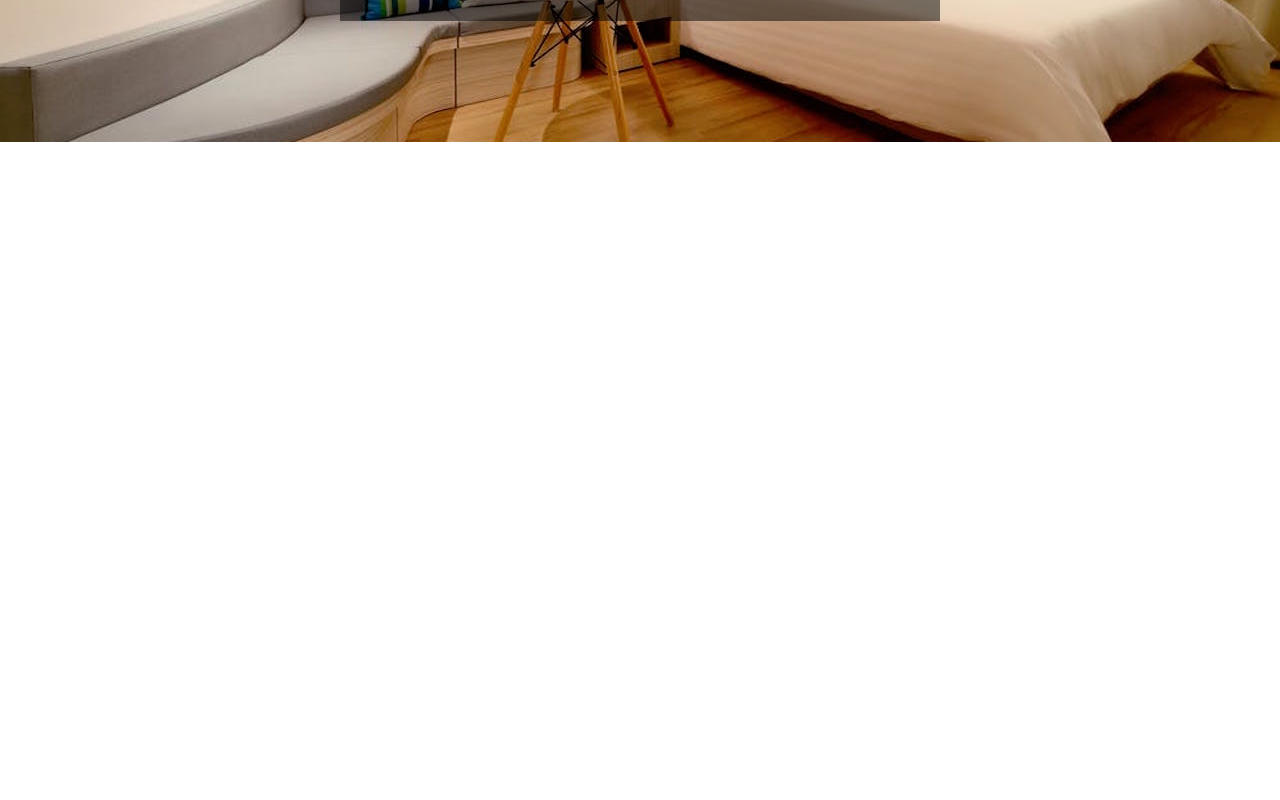
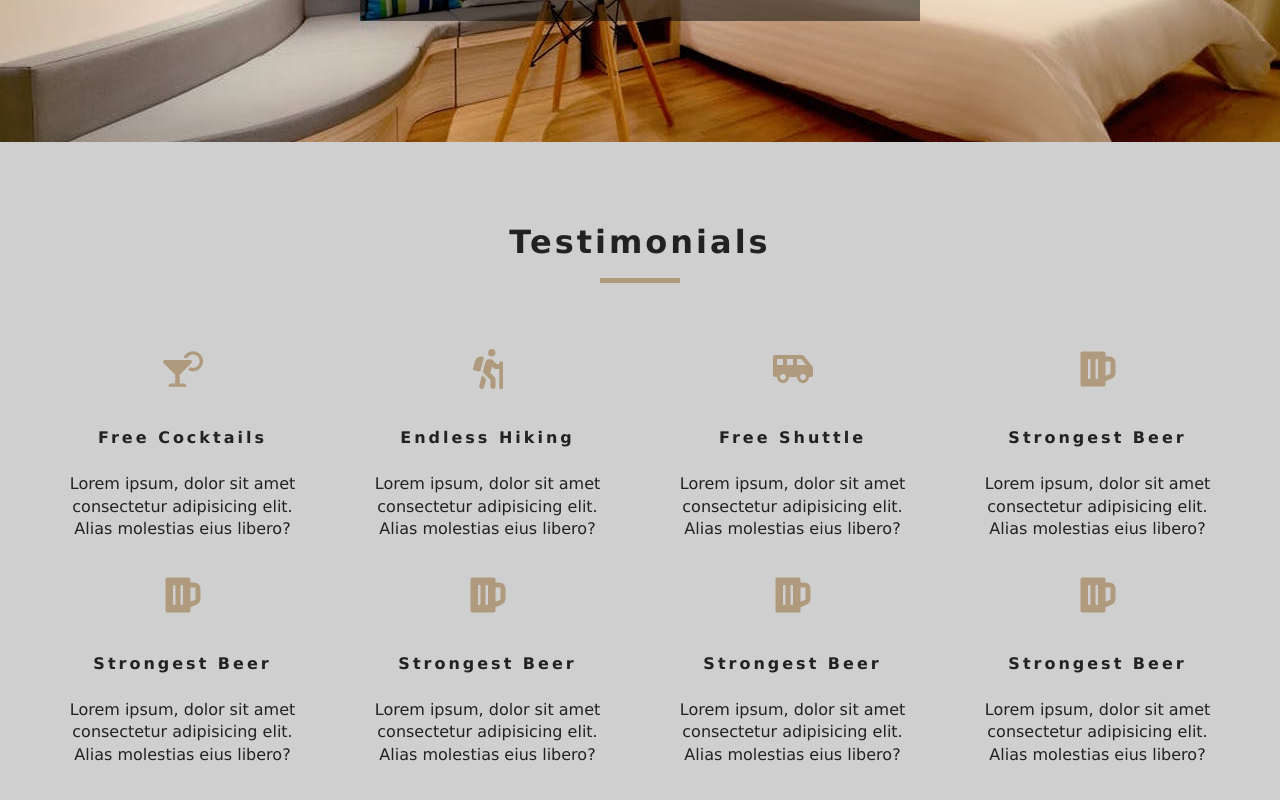
Before and after one commit to nandinee33/luxurious-resort-site, a React (Create React App) app in the folder resort/: page /testimonial in a window 1280 px wide. Shown: the part 404-1204 px from the top of the page. Before the commit the page ends 800 px from the top, so only its background shows below. Built offline with nearby package versions, Linux system fonts and the light colour scheme.

Commit message:
add testimonials

```diff
--- /dev/null
+++ b/resort/src/components/Feedback.js
@@ -0,0 +1,79 @@
+import React, { Component } from 'react'
+import Title from "./Title";
+import { FaCocktail, FaHiking, FaShuttleVan, FaBeer } from "react-icons/fa";
+
+export default class Services extends Component {
+
+    state = {
+        services: [
+          {
+            icon: <FaCocktail />,
+            title: "Free Cocktails",
+            info:
+              "Lorem ipsum, dolor sit amet consectetur adipisicing elit. Alias molestias eius libero?"
+          },
+          {
+            icon: <FaHiking />,
+            title: "Endless Hiking",
+            info:
+              "Lorem ipsum, dolor sit amet consectetur adipisicing elit. Alias molestias eius libero?"
+          },
+          {
+            icon: <FaShuttleVan />,
+            title: "Free Shuttle",
+            info:
+              "Lorem ipsum, dolor sit amet consectetur adipisicing elit. Alias molestias eius libero?"
+          },
+          {
+            icon: <FaBeer />,
+            title: "Strongest Beer",
+            info:
+              "Lorem ipsum, dolor sit amet consectetur adipisicing elit. Alias molestias eius libero?"
+          },
+          {
+            icon: <FaBeer />,
+            title: "Strongest Beer",
+            info:
+              "Lorem ipsum, dolor sit amet consectetur adipisicing elit. Alias molestias eius libero?"
+          },
+          {
+            icon: <FaBeer />,
+            title: "Strongest Beer",
+            info:
+              "Lorem ipsum, dolor sit amet consectetur adipisicing elit. Alias molestias eius libero?"
+          },
+          {
+            icon: <FaBeer />,
+            title: "Strongest Beer",
+            info:
+              "Lorem ipsum, dolor sit amet consectetur adipisicing elit. Alias molestias eius libero?"
+          },
+          {
+            icon: <FaBeer />,
+            title: "Strongest Beer",
+            info:
+              "Lorem ipsum, dolor sit amet consectetur adipisicing elit. Alias molestias eius libero?"
+          }
+
+        ]
+      };
+
+    render() {
+        return (
+            <section className="services">
+                <Title title="Testimonials" />
+                <div className="services-center">
+                {this.state.services.map(item => {
+                    return (
+                    <article key={`item-${item.title}`} className="service">
+                        <span>{item.icon}</span>
+                        <h6>{item.title}</h6>
+                        <p>{item.info}</p>
+                    </article>
+                    );
+                })}
+                </div>
+            </section>
+        )
+    }
+}
--- a/resort/src/pages/Testimonial.js
+++ b/resort/src/pages/Testimonial.js
@@ -1,18 +1,21 @@
 import React from 'react'
+import { Link } from "react-router-dom";
 import Hero from "../components/Hero"
-import Banner from "../components/Banner";
-import { Link } from "react-router-dom";
+import Banner from "../components/Banner"
+import Feedback from "../components/Feedback"
 
-const Testimonial = () => {
+
+export default function Testimonial() {
     return (
+        <>
         <Hero hero="roomsHero">
-            <Banner title="Feedbacks">
+            <Banner title="Feedback">
                 <Link to="/" className="btn-primary">
                     return home
                 </Link>
             </Banner>
         </Hero>
+        <Feedback/>
+        </>
     )
 }
-
-export default Testimonial
```
